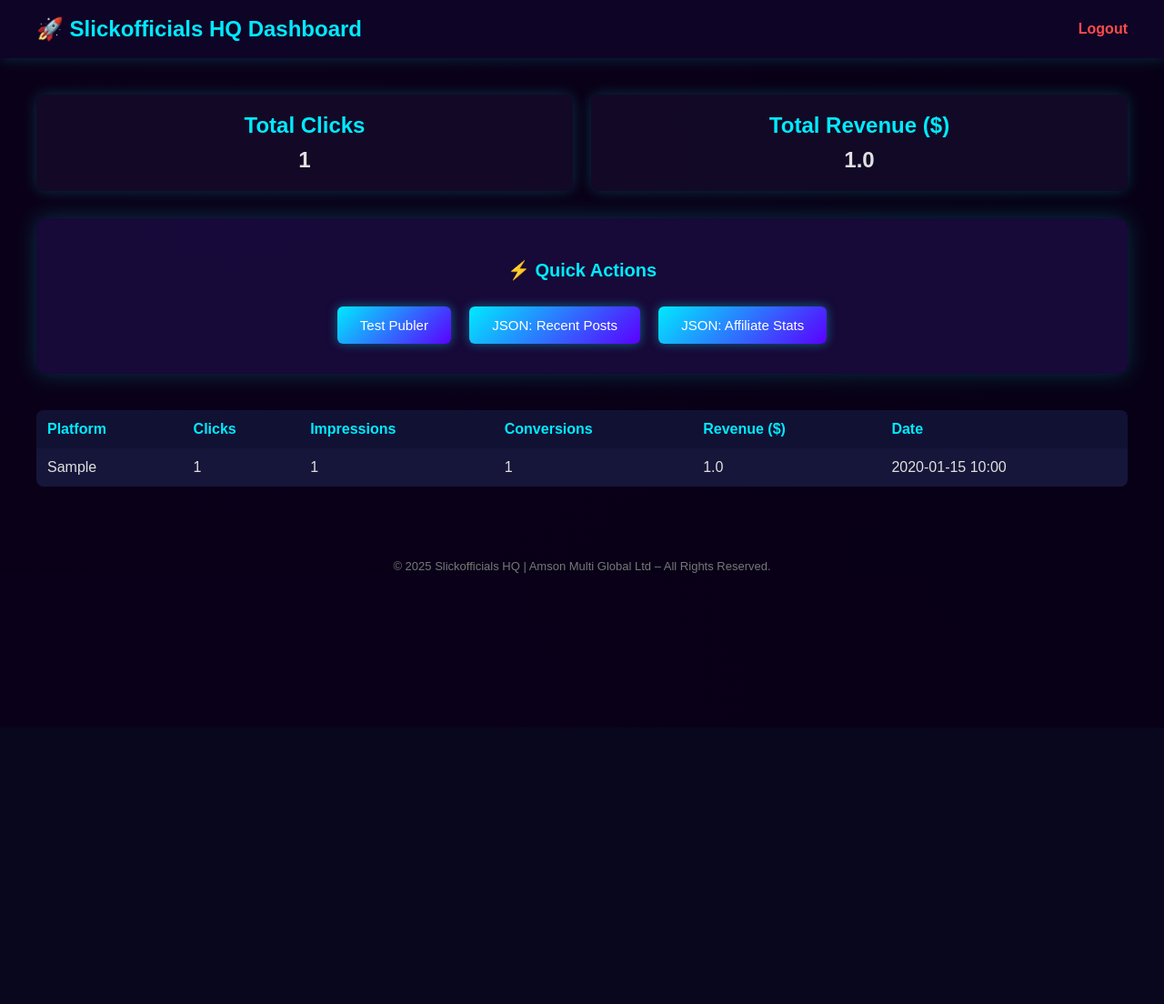
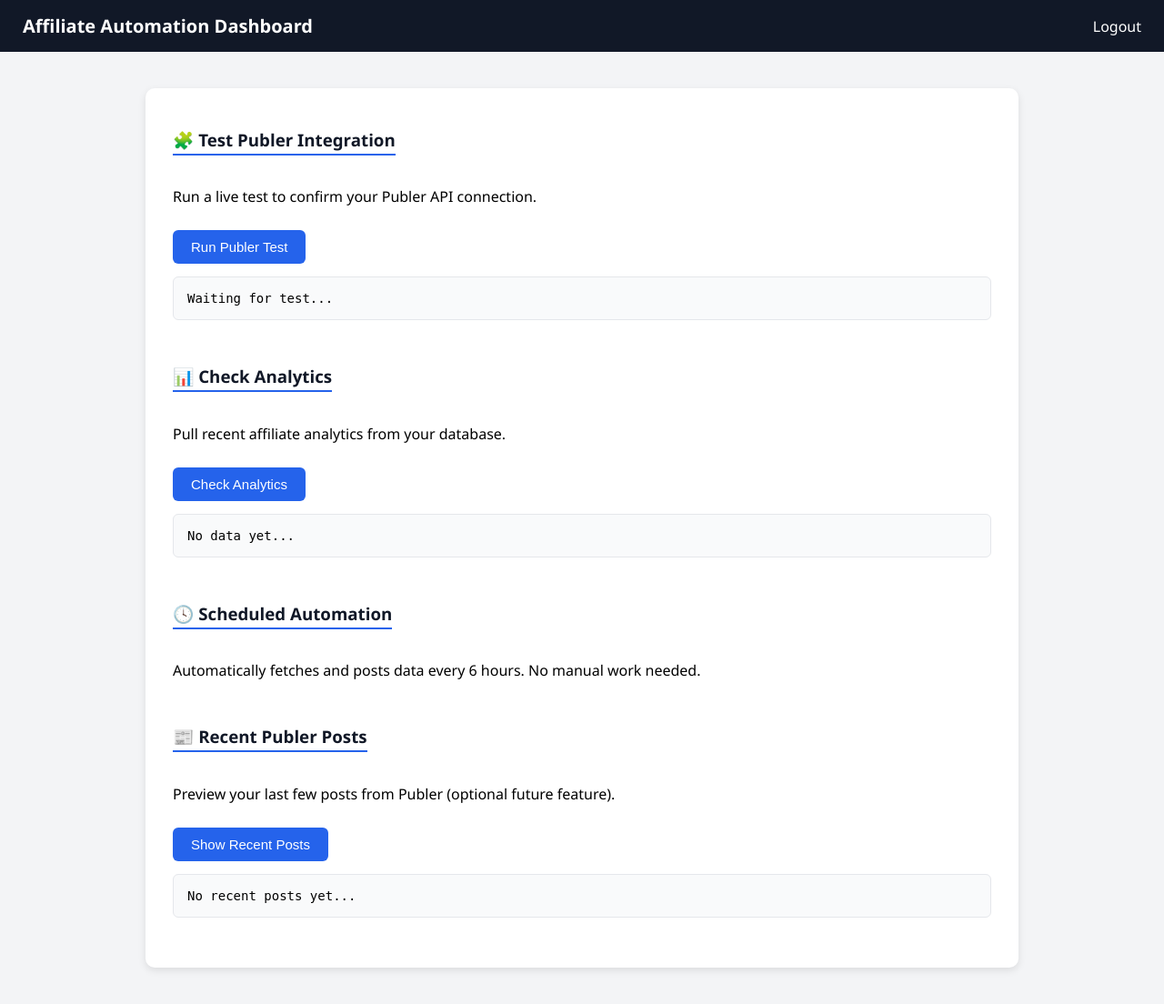
Before and after one commit to slickofficials/SlickOfficials-HQ-HUB, a Flask app: page / in a window 1280 px wide. Shown: the whole page at 91% size. Before the commit the page ends 630 px from the top, so only its background shows below. Run offline with Flask 3, Linux system fonts and the light colour scheme; the visitor is signed in with stand-in values (Sample User, id 1); tables that the repository leaves empty hold one stand-in row (values such as "Sample post").

Commit message:
Update dashboard.html

```diff
--- a/templates/dashboard.html
+++ b/templates/dashboard.html
@@ -3,270 +3,135 @@
 <head>
   <meta charset="UTF-8" />
   <meta name="viewport" content="width=device-width, initial-scale=1.0" />
-  <title>Slickofficials HQ Dashboard</title>
+  <title>Affiliate Dashboard</title>
   <style>
     body {
-      background: radial-gradient(circle at 20% 30%, #0b001a, #080016 80%);
-      color: #e0e0e0;
-      font-family: "Poppins", sans-serif;
+      font-family: "Segoe UI", Tahoma, Geneva, Verdana, sans-serif;
+      background: #f3f4f6;
       margin: 0;
       padding: 0;
     }
-    header {
-      background: rgba(15, 5, 40, 0.9);
-      padding: 18px 40px;
+    .navbar {
+      background: #111827;
+      color: white;
+      padding: 15px 25px;
       display: flex;
       justify-content: space-between;
       align-items: center;
-      box-shadow: 0 0 15px #00eaff33;
     }
-    h1 {
-      color: #00eaff;
+    .navbar h2 {
       margin: 0;
-      font-size: 24px;
-    }
-    a.logout {
-      color: #ff4b4b;
-      text-decoration: none;
-      font-weight: 600;
-    }
-    a.logout:hover {
-      text-decoration: underline;
-    }
-    main {
-      padding: 40px;
-    }
-    .stats {
-      display: flex;
-      gap: 20px;
-      margin-bottom: 30px;
-      flex-wrap: wrap;
-    }
-    .card {
-      flex: 1;
-      background: rgba(20, 10, 40, 0.95);
-      border-radius: 10px;
-      padding: 20px;
-      box-shadow: 0 0 15px #00ffff33;
-      text-align: center;
-      min-width: 250px;
-    }
-    .card h2 {
-      margin: 0;
-      color: #00eaff;
-    }
-    .card p {
-      margin: 10px 0 0;
-      font-size: 24px;
-      font-weight: bold;
-    }
-
-    /* Quick Actions */
-    .actions {
-      background: rgba(25, 10, 60, 0.9);
-      border-radius: 10px;
-      padding: 25px;
-      margin-bottom: 40px;
-      box-shadow: 0 0 25px #00ffff33;
-      text-align: center;
-    }
-    .actions h3 {
-      color: #00eaff;
-      margin-bottom: 20px;
       font-size: 20px;
     }
-    .actions button {
-      background: linear-gradient(135deg, #00eaff, #5a00ff);
+    .container {
+      max-width: 900px;
+      margin: 40px auto;
+      background: white;
+      padding: 25px 30px;
+      border-radius: 10px;
+      box-shadow: 0 3px 8px rgba(0, 0, 0, 0.1);
+    }
+    .btn {
+      display: inline-block;
+      background: #2563eb;
+      color: white;
       border: none;
+      padding: 10px 20px;
       border-radius: 6px;
-      color: #fff;
+      cursor: pointer;
       font-size: 15px;
-      padding: 12px 25px;
-      margin: 8px;
-      cursor: pointer;
-      transition: all 0.3s ease;
-      box-shadow: 0 0 12px #00eaff66;
+      margin-top: 10px;
+      transition: 0.2s ease;
     }
-    .actions button:hover {
-      box-shadow: 0 0 25px #00ffffaa;
-      transform: scale(1.03);
+    .btn:hover {
+      background: #1d4ed8;
     }
-
-    /* Table */
-    table {
-      width: 100%;
-      border-collapse: collapse;
-      background: rgba(25, 15, 55, 0.95);
-      border-radius: 8px;
-      overflow: hidden;
+    .section {
+      margin-bottom: 30px;
     }
-    th, td {
-      padding: 12px;
-      text-align: left;
+    h3 {
+      color: #111827;
+      border-bottom: 2px solid #2563eb;
+      display: inline-block;
+      padding-bottom: 3px;
     }
-    th {
-      background: #111133;
-      color: #00eaff;
-    }
-    tr:nth-child(even) {
-      background: #16163a;
-    }
-    tr:hover {
-      background: #1e1e4f;
-    }
-
-    /* Modal (Popup Box) */
-    #modal {
-      position: fixed;
-      top: 0; left: 0;
-      width: 100%; height: 100%;
-      background: rgba(0, 0, 20, 0.85);
-      display: none;
-      justify-content: center;
-      align-items: center;
-      opacity: 0;
-      transition: opacity 0.4s ease;
-    }
-    #modal.show {
-      display: flex;
-      opacity: 1;
-    }
-    .modal-content {
-      background: rgba(20, 10, 60, 0.95);
-      border: 1px solid #00eaff;
-      border-radius: 10px;
-      width: 80%;
-      max-width: 800px;
-      padding: 25px;
-      box-shadow: 0 0 40px #00eaff55;
-      color: #e0e0e0;
-      overflow-y: auto;
-      max-height: 80vh;
-      transform: scale(0.95);
-      transition: transform 0.3s ease;
-    }
-    #modal.show .modal-content {
-      transform: scale(1);
-    }
-    .modal-content pre {
-      white-space: pre-wrap;
-      font-size: 14px;
-      background: #0b0020;
+    pre {
+      background: #f9fafb;
       padding: 15px;
       border-radius: 6px;
-      box-shadow: inset 0 0 10px #00eaff33;
-      color: #00ffff;
-    }
-    .close-btn {
-      background: #ff4b4b;
-      border: none;
-      color: white;
-      border-radius: 6px;
-      padding: 8px 16px;
-      cursor: pointer;
-      float: right;
-      font-weight: bold;
-      transition: 0.3s;
-    }
-    .close-btn:hover {
-      background: #ff2a2a;
-    }
-
-    footer {
-      margin-top: 40px;
-      text-align: center;
-      font-size: 13px;
-      color: #777;
+      font-size: 14px;
+      overflow-x: auto;
+      max-height: 400px;
+      border: 1px solid #e5e7eb;
     }
   </style>
 </head>
 <body>
-  <header>
-    <h1>🚀 Slickofficials HQ Dashboard</h1>
-    <a href="{{ url_for('logout') }}" class="logout">Logout</a>
-  </header>
+  <div class="navbar">
+    <h2>Affiliate Automation Dashboard</h2>
+    <a href="/logout" style="color: white; text-decoration: none;">Logout</a>
+  </div>
 
-  <main>
-    <div class="stats">
-      <div class="card">
-        <h2>Total Clicks</h2>
-        <p>{{ total_clicks }}</p>
-      </div>
-      <div class="card">
-        <h2>Total Revenue ($)</h2>
-        <p>{{ total_revenue }}</p>
-      </div>
+  <div class="container">
+    <div class="section">
+      <h3>🧩 Test Publer Integration</h3>
+      <p>Run a live test to confirm your Publer API connection.</p>
+      <button class="btn" onclick="testPubler()">Run Publer Test</button>
+      <pre id="publerOutput">Waiting for test...</pre>
     </div>
 
-    <!-- Quick Actions -->
-    <div class="actions">
-      <h3>⚡ Quick Actions</h3>
-      <button onclick="runAction('/test_publer')">Test Publer</button>
-      <button onclick="runAction('/json_posts')">JSON: Recent Posts</button>
-      <button onclick="runAction('/json_affiliates')">JSON: Affiliate Stats</button>
+    <div class="section">
+      <h3>📊 Check Analytics</h3>
+      <p>Pull recent affiliate analytics from your database.</p>
+      <button class="btn" onclick="checkAnalytics()">Check Analytics</button>
+      <pre id="analyticsOutput">No data yet...</pre>
     </div>
 
-    <!-- Analytics Table -->
-    <table>
-      <tr>
-        <th>Platform</th>
-        <th>Clicks</th>
-        <th>Impressions</th>
-        <th>Conversions</th>
-        <th>Revenue ($)</th>
-        <th>Date</th>
-      </tr>
-      {% for item in analytics %}
-      <tr>
-        <td>{{ item.platform }}</td>
-        <td>{{ item.clicks }}</td>
-        <td>{{ item.impressions }}</td>
-        <td>{{ item.conversions }}</td>
-        <td>{{ item.revenue }}</td>
-        <td>{{ item.date.strftime('%Y-%m-%d %H:%M') }}</td>
-      </tr>
-      {% endfor %}
-    </table>
-  </main>
+    <div class="section">
+      <h3>🕓 Scheduled Automation</h3>
+      <p>Automatically fetches and posts data every 6 hours. No manual work needed.</p>
+    </div>
 
-  <!-- Modal -->
-  <div id="modal">
-    <div class="modal-content">
-      <button class="close-btn" onclick="closeModal()">Close</button>
-      <h3 id="modal-title"></h3>
-      <pre id="modal-output">Loading...</pre>
+    <div class="section">
+      <h3>📰 Recent Publer Posts</h3>
+      <p>Preview your last few posts from Publer (optional future feature).</p>
+      <button class="btn" onclick="getRecentPosts()">Show Recent Posts</button>
+      <pre id="recentPostsOutput">No recent posts yet...</pre>
     </div>
   </div>
 
-  <footer>
-    © 2025 Slickofficials HQ | Amson Multi Global Ltd – All Rights Reserved.
-  </footer>
-
   <script>
-    async function runAction(endpoint) {
-      const modal = document.getElementById("modal");
-      modal.classList.add("show");
-      modal.style.display = "flex";
-      document.getElementById("modal-title").textContent = "Running: " + endpoint;
-      document.getElementById("modal-output").textContent = "Loading...";
+    async function testPubler() {
+      document.getElementById("publerOutput").textContent = "Running Publer test...";
       try {
-        const response = await fetch(endpoint);
-        const text = await response.text();
-        let formatted;
-        try {
-          formatted = JSON.stringify(JSON.parse(text), null, 2);
-        } catch {
-          formatted = text;
-        }
-        document.getElementById("modal-output").textContent = formatted;
-      } catch (error) {
-        document.getElementById("modal-output").textContent = "Error: " + error;
+        const res = await fetch("/test-publer");
+        const data = await res.json();
+        document.getElementById("publerOutput").textContent = JSON.stringify(data, null, 2);
+      } catch (err) {
+        document.getElementById("publerOutput").textContent = "❌ Error: " + err;
       }
     }
-    function closeModal() {
-      const modal = document.getElementById("modal");
-      modal.classList.remove("show");
-      setTimeout(() => modal.style.display = "none", 400);
+
+    async function checkAnalytics() {
+      document.getElementById("analyticsOutput").textContent = "Fetching analytics...";
+      try {
+        const res = await fetch("/get-analytics");
+        const data = await res.json();
+        document.getElementById("analyticsOutput").textContent = JSON.stringify(data, null, 2);
+      } catch (err) {
+        document.getElementById("analyticsOutput").textContent = "❌ Error: " + err;
+      }
+    }
+
+    async function getRecentPosts() {
+      document.getElementById("recentPostsOutput").textContent = "Loading recent posts...";
+      try {
+        const res = await fetch("/recent-posts");
+        const data = await res.json();
+        document.getElementById("recentPostsOutput").textContent = JSON.stringify(data, null, 2);
+      } catch (err) {
+        document.getElementById("recentPostsOutput").textContent = "❌ Error: " + err;
+      }
     }
   </script>
 </body>
```
